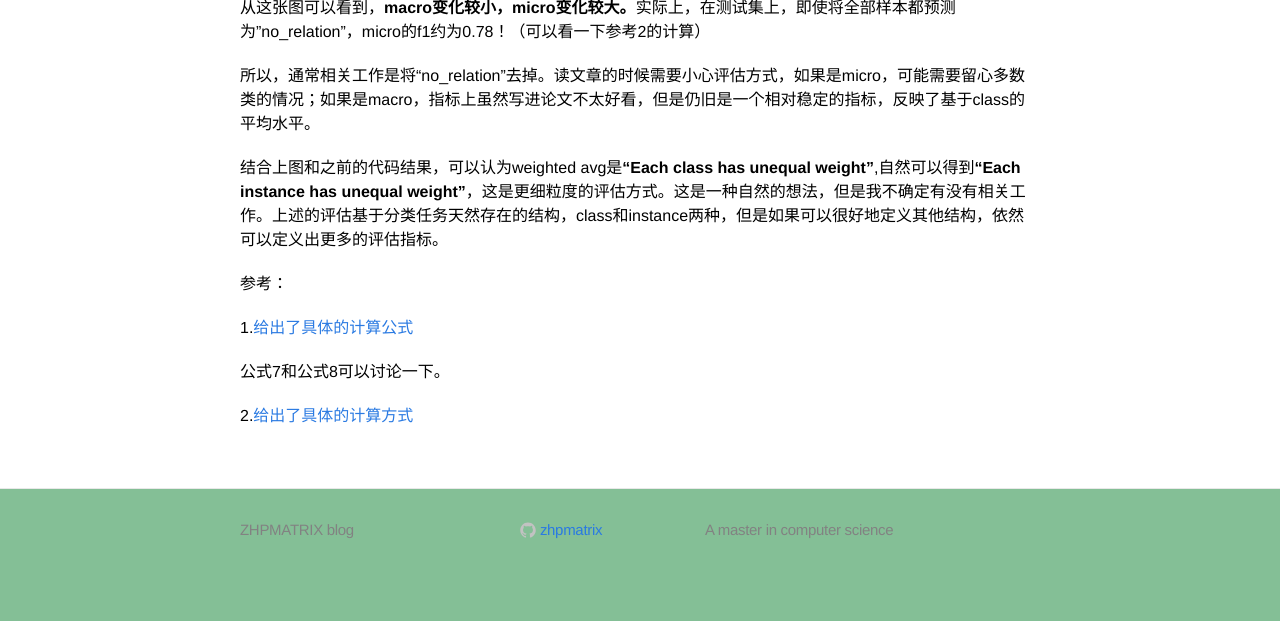
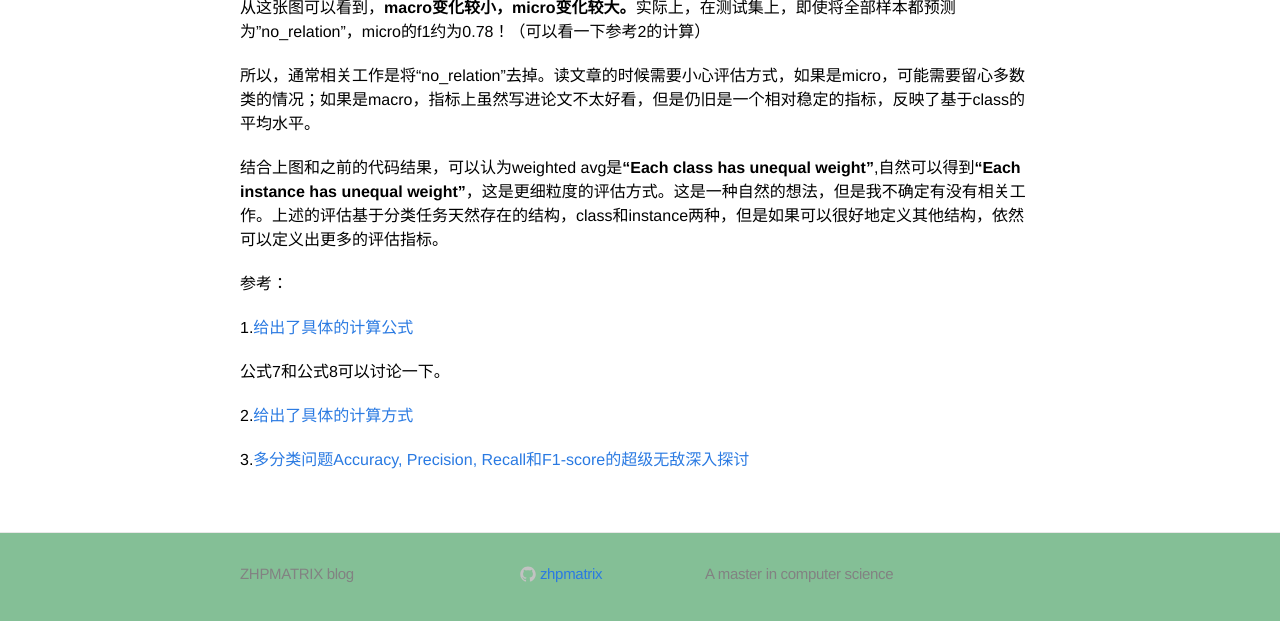
Before and after one commit to zhpmatrix/zhpmatrix.github.io, a Jekyll site: the page built from _posts/2019-06-29-sklearn-classification-report.md, in a window 1280 px wide and 900 px high, scrolled down 3323 px, cut to the strip 269-890 px from the top of the window. Built offline with Jekyll 4.4.1, drawn with Linux system fonts in a browser that asks for light colours; comment, search, counter and statistics services are not loaded; before the commit the page ends 4179 px from its top, so only the background shows below that.

Commit message:
add new ref

```diff
--- a/_posts/2019-06-29-sklearn-classification-report.md
+++ b/_posts/2019-06-29-sklearn-classification-report.md
@@ -113,3 +113,5 @@ weighted avg       0.73      0.50      0.48         8
 公式7和公式8可以讨论一下。
 
 2.[给出了具体的计算方式](https://www.cnblogs.com/techengin/p/8962024.html)
+
+3.[多分类问题Accuracy, Precision, Recall和F1-score的超级无敌深入探讨](https://zhuanlan.zhihu.com/p/147663370?utm_source=qq&utm_medium=social&utm_oi=52727124066304)
```
